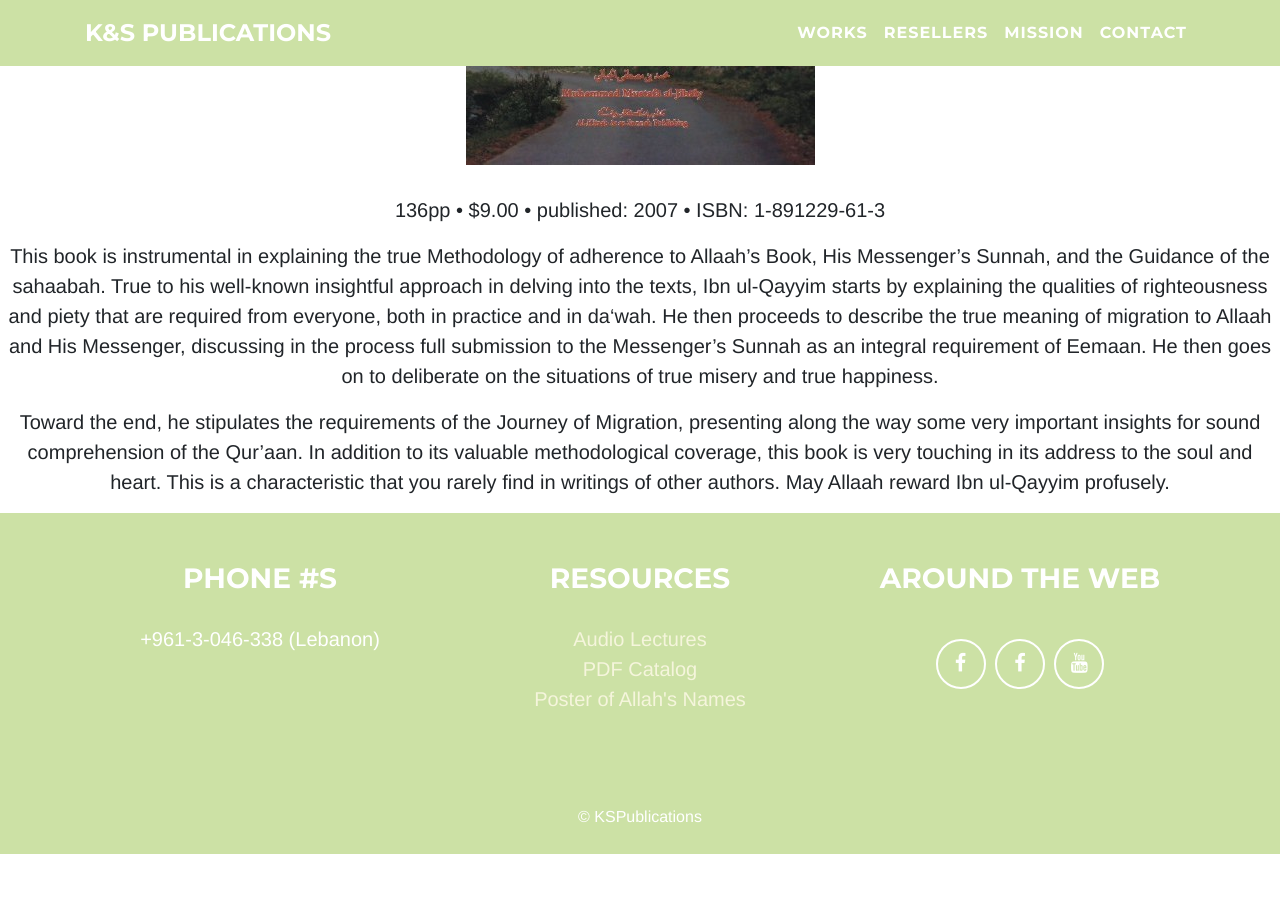
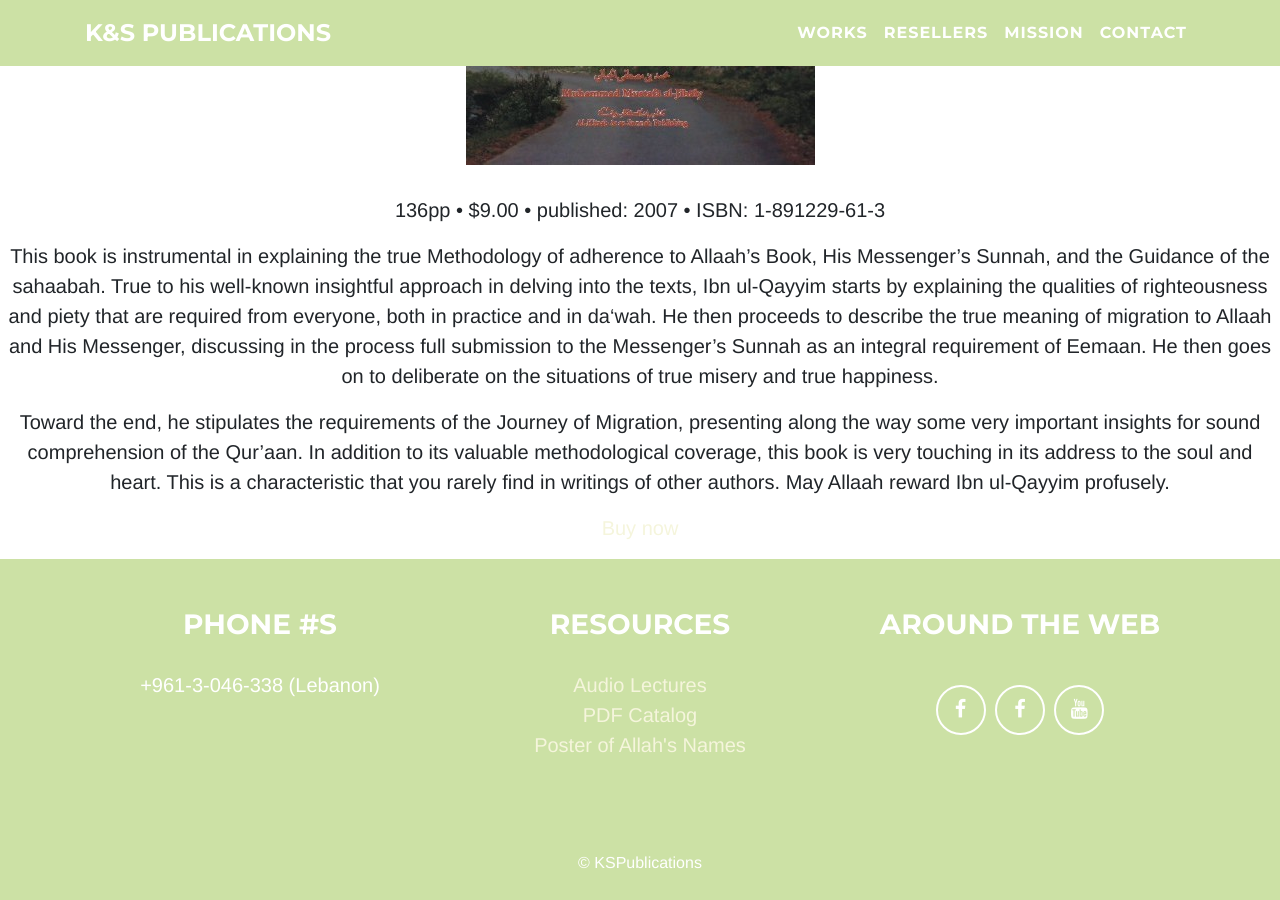
Before and after one commit to kspublications/kspublications.github.io, a Jekyll site: the page built from _books/other/tabuk.md, in a window 1280 px wide and 900 px high, scrolled down 622 px. Built offline with Jekyll 4.4.1, drawn with Linux system fonts in a browser that asks for light colours; before the commit the page ends 1476 px from its top, so only the background shows below that.

Commit message:
Add tabuk gumroad button

```diff
--- a/_books/other/tabuk.md
+++ b/_books/other/tabuk.md
@@ -10,3 +10,6 @@
 This book is instrumental in explaining the true Methodology of adherence to Allaah’s Book, His Messenger’s Sunnah, and the Guidance of the sahaabah. True to his well-known insightful approach in delving into the texts, Ibn ul-Qayyim starts by explaining the qualities of righteousness and piety that are required from everyone, both in practice and in da‘wah. He then proceeds to describe the true meaning of migration to Allaah and His Messenger, discussing in the process full submission to the Messenger’s Sunnah as an integral requirement of Eemaan. He then goes on to deliberate on the situations of true misery and true happiness.
 
 Toward the end, he stipulates the requirements of the Journey of Migration, presenting along the way some very important insights for sound comprehension of the Qur’aan. In addition to its valuable methodological coverage, this book is very touching in its address to the soul and heart. This is a characteristic that you rarely find in writings of other authors. May Allaah reward Ibn ul-Qayyim profusely.
+
+<script src="https://gumroad.com/js/gumroad.js"></script>
+<a class="gumroad-button" href="https://gum.co/IziMl" target="_blank">Buy now</a>
```
